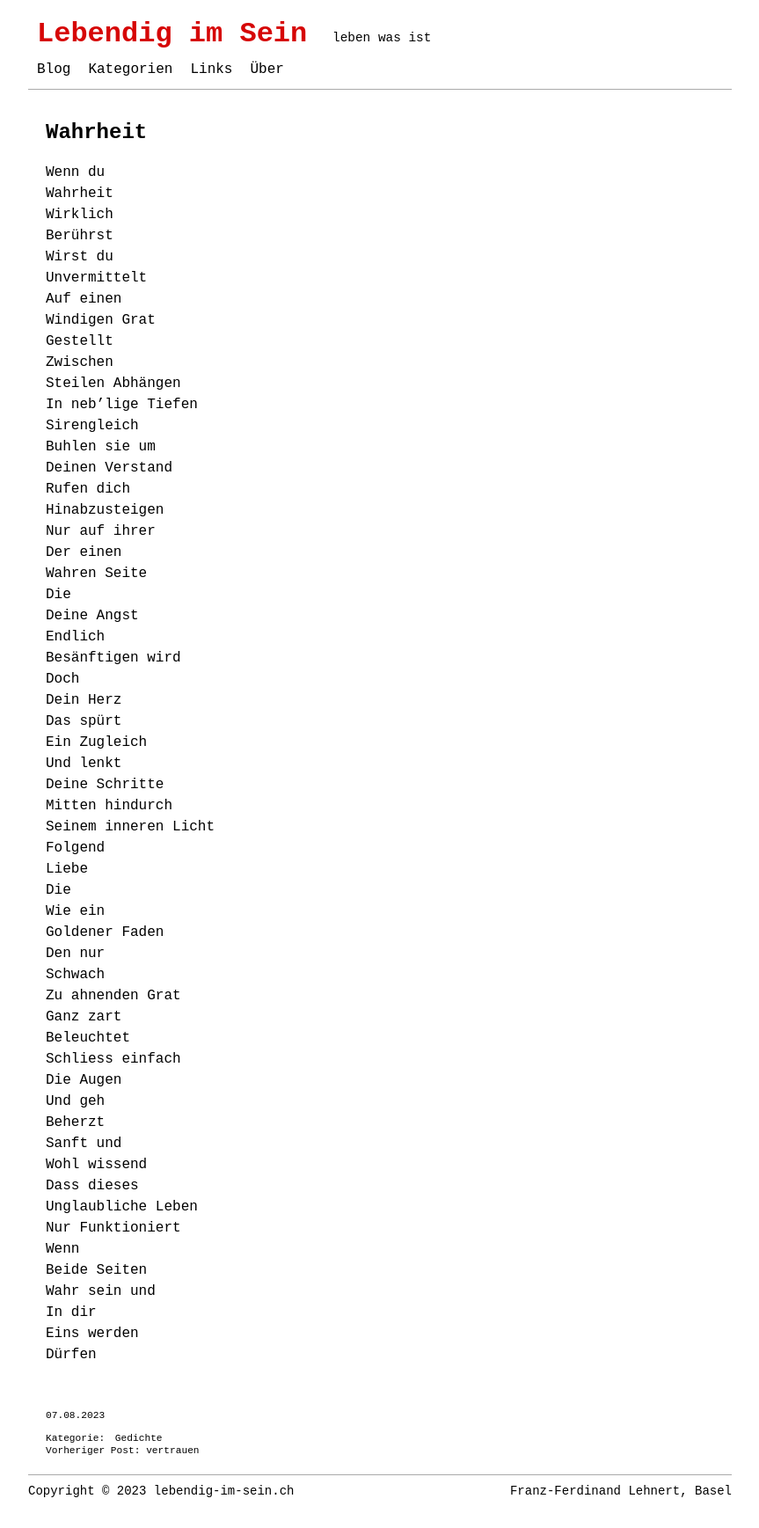
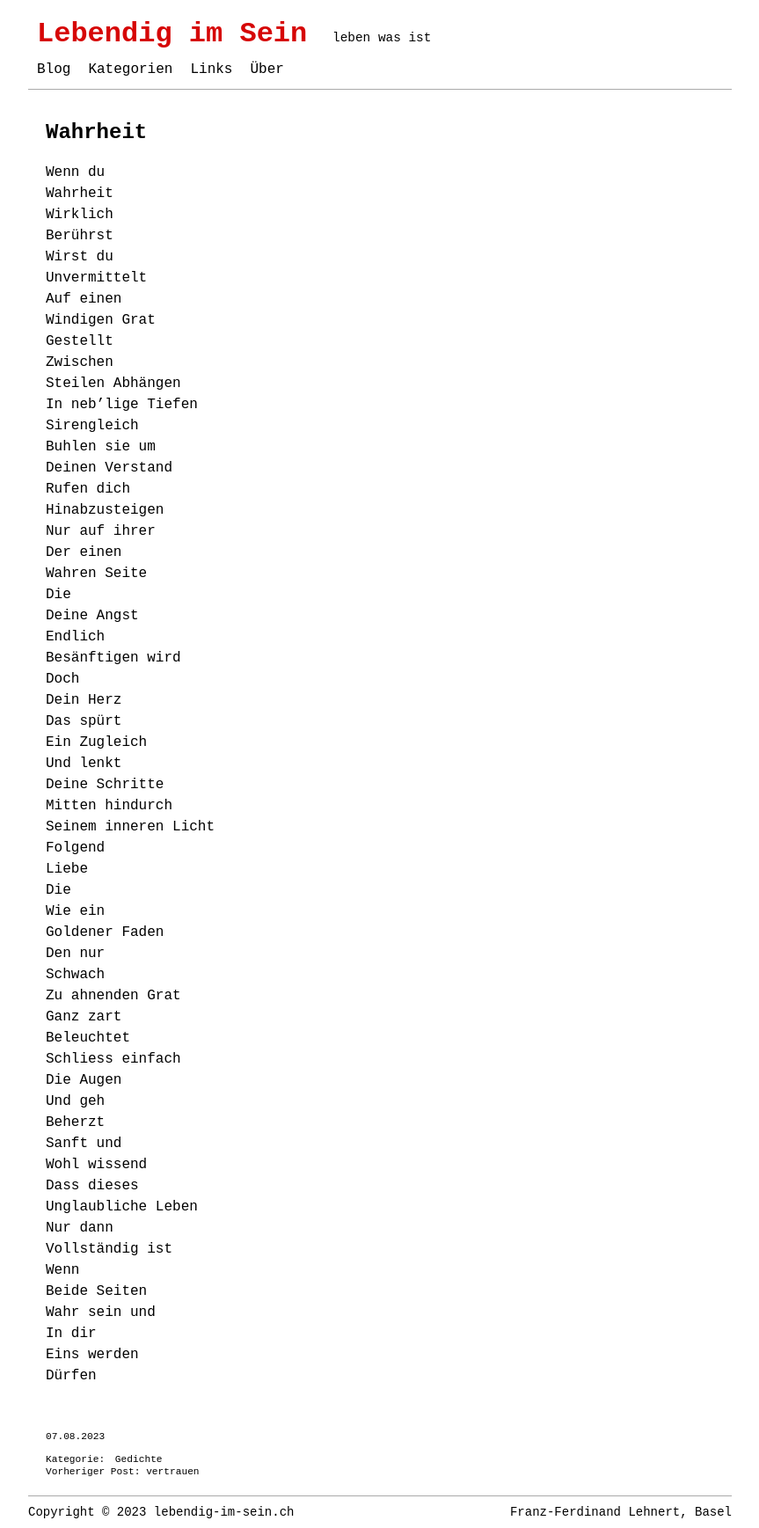
Before and after one commit to lebendigimsein/webpage, a Jekyll site: the page built from _posts/2023-08-07-wahrheit.markdown, in a window 1280 px wide. Shown: the whole page at 88% size, without its empty margins (208-1071 px from the left). Built offline with Jekyll 4.4.1, drawn with Linux system fonts in a browser that asks for light colours; before the commit the page ends 1713 px from its top, so only the background shows below that.

Commit message:
wahrheit changed

```diff
--- a/_posts/2023-08-07-wahrheit.markdown
+++ b/_posts/2023-08-07-wahrheit.markdown
@@ -57,7 +57,8 @@ Sanft und
 Wohl wissend
 Dass dieses
 Unglaubliche Leben
-Nur Funktioniert
+Nur dann
+Vollständig ist
 Wenn
 Beide Seiten
 Wahr sein und
```
